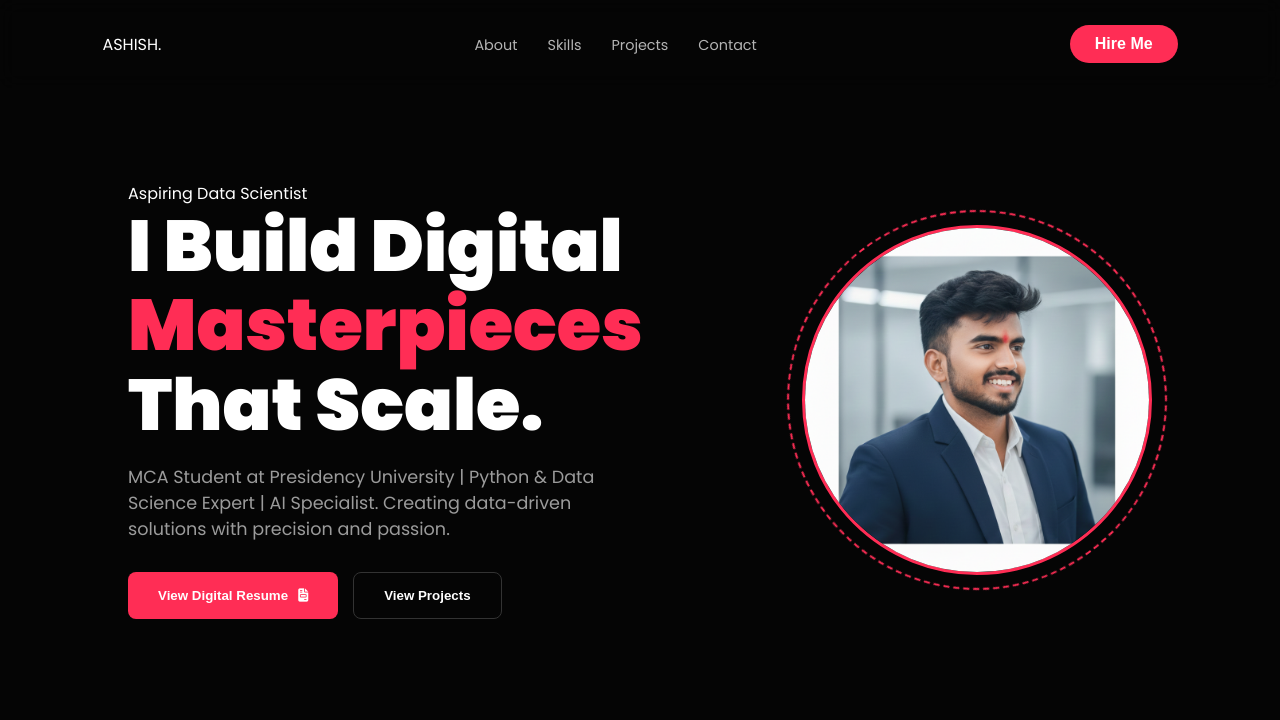
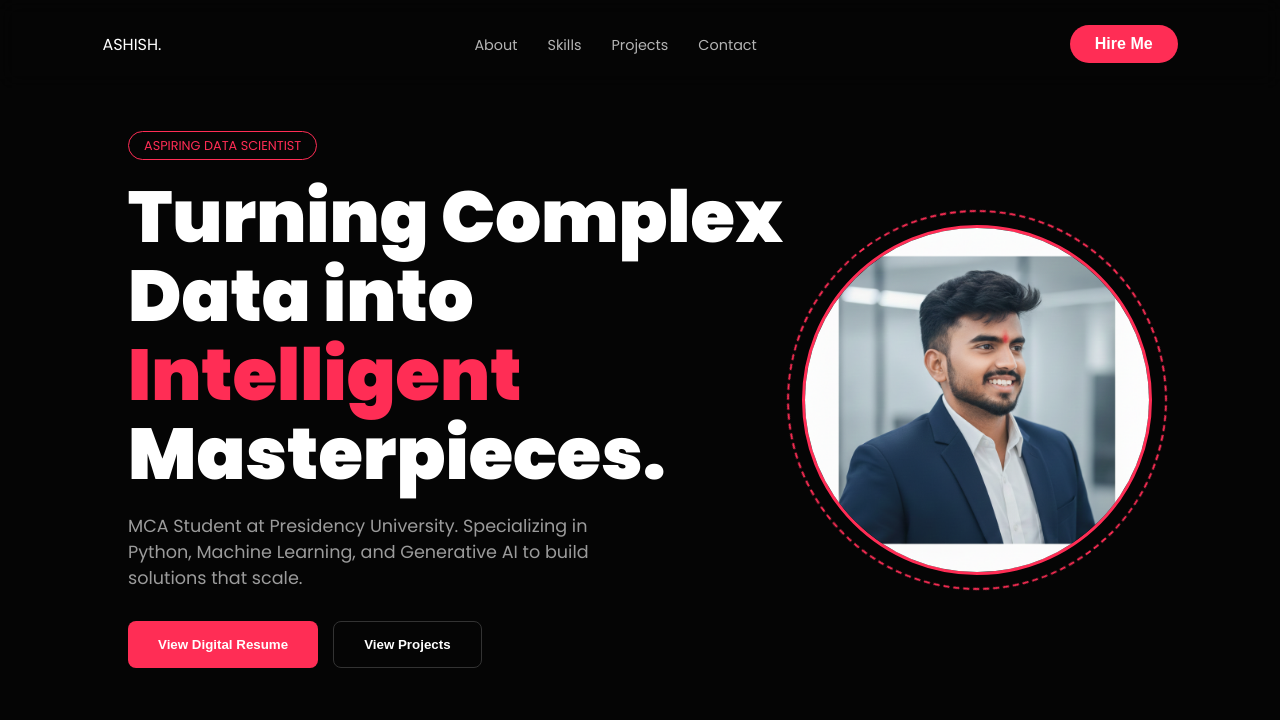
Before and after one commit to Ashu5002/My_Portfolio, a plain HTML site: page index.html in a window 1280 px wide. Shown: the top 720 px of the page. Drawn offline with Linux system fonts and the light colour scheme.

Commit message:
Update index.html

```diff
--- a/index.html
+++ b/index.html
@@ -22,19 +22,25 @@
 
     <section class="hero">
     <div class="hero-content">
-            <span class="badge">Aspiring Data Scientist</span>
-            <h1>I Build Digital <span class="gradient-text">Masterpieces</span> That Scale.</h1>
-            <p>MCA Student at Presidency University | Python & Data Science Expert | AI Specialist. Creating data-driven solutions with precision and passion.</p>
+        <span class="badge" style="font-size: 0.8rem; color: var(--accent); border: 1px solid var(--accent); padding: 5px 15px; border-radius: 20px; text-transform: uppercase;">
+            Aspiring Data Scientist
+        </span>
+
+        <h1 style="margin-top: 20px;">
+            Turning Complex Data into <span class="gradient-text">Intelligent</span> Masterpieces.
+        </h1>
+
+        <p>MCA Student at Presidency University. Specializing in Python, Machine Learning, and Generative AI to build solutions that scale.</p>
+
         <div class="hero-btns">
-                <button class="btn-primary" onclick="toggleResume()" style="display: flex; align-items: center; gap: 10px;">
-                    View Digital Resume <i class="fas fa-file-invoice"></i>
-                </button>
+            <button class="btn-primary" onclick="toggleResume()">View Digital Resume</button>
             <button class="btn-secondary" onclick="document.getElementById('projects').scrollIntoView({behavior: 'smooth'})">View Projects</button>
         </div>
     </div>
+
     <div class="hero-image">
         <div class="image-wrapper">
-                <img src="Gemini_Generated_Image_d8eic7d8eic7d8ei.png" alt="Ashish Navtake">
+            <img src="Gemini_Generated_Image_d8eic7d8eic7d8ei.png" alt="Ashish Navtake Profile">
             <div class="rotating-ring"></div>
         </div>
     </div>
```
Lines whose indentation alone changed are shown as unchanged.
